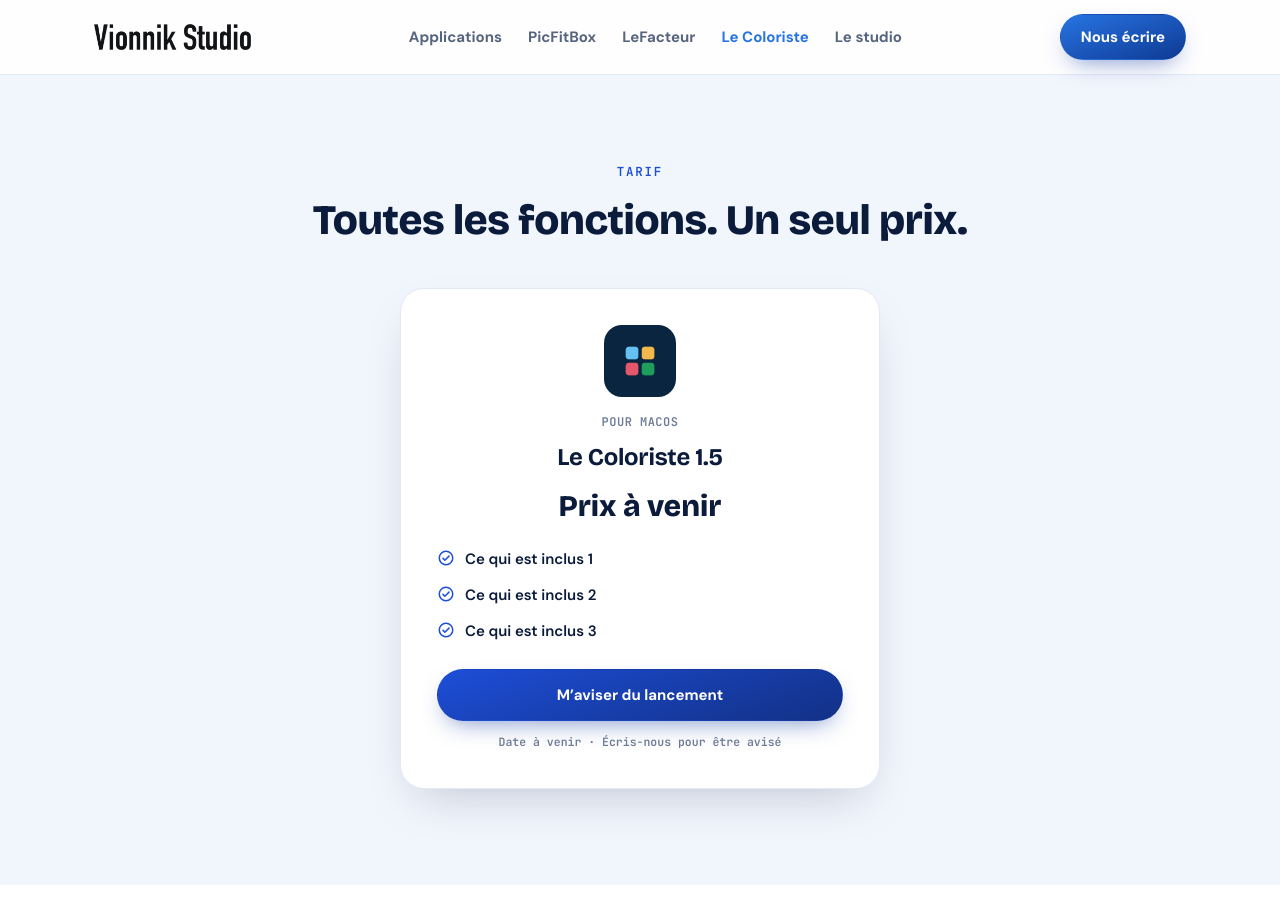
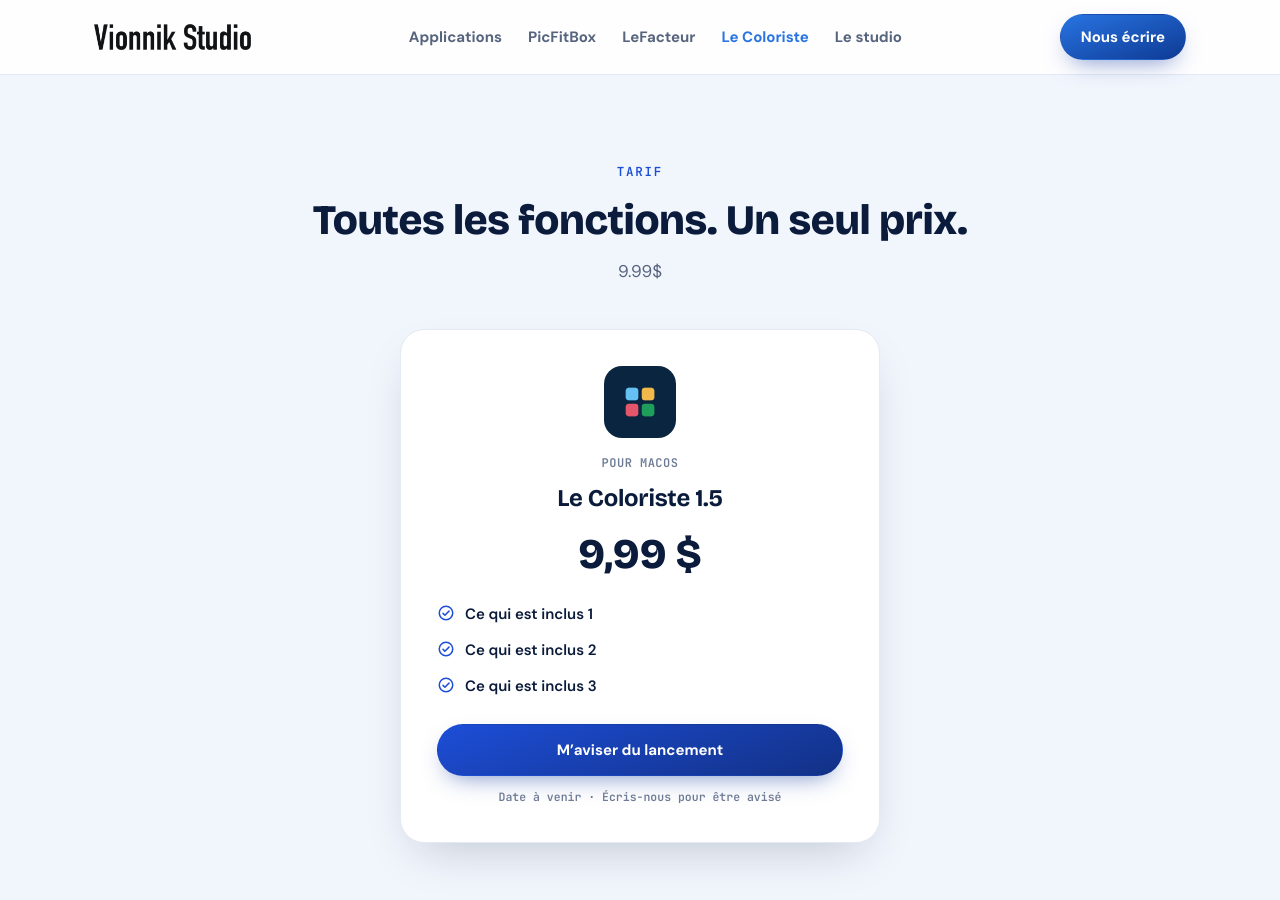
Before and after one commit to vionnikstudio/vionnikstudio.github.io, a Jekyll site: the page built from _produits/le_coloriste.md, in a window 1280 px wide and 900 px high, scrolled down 2228 px. Built offline with Jekyll 4.4.1, drawn with Linux system fonts in a browser that asks for light colours.

Commit message:
Update pricing and discount information

```diff
--- a/_produits/le_coloriste.md
+++ b/_produits/le_coloriste.md
@@ -38,22 +38,22 @@ points:
   - icone: "eclair"
     texte: "Point fort 3"
 
-prix: ""
+prix: "9.99"
 prix_mention: ""
 configuration: "Pour macOS"
 lien_achat: ""
 lien_essai: ""
 tarif_titre: "Toutes les fonctions. Un seul prix."
-tarif_texte: ""
+tarif_texte: "9.99$"
 inclus:
   - "Ce qui est inclus 1"
   - "Ce qui est inclus 2"
   - "Ce qui est inclus 3"
 
-rabais: ""
-rabais_debut: ""
-rabais_fin: ""
-rabais_texte: ""
+rabais: "15%"
+rabais_debut: "30 novembre 2026"
+rabais_fin: "31 décembre 2026"
+rabais_texte: "15%"
 
 fonctions_titre: "Ce que l'application sait faire"
 fonctions:
```
